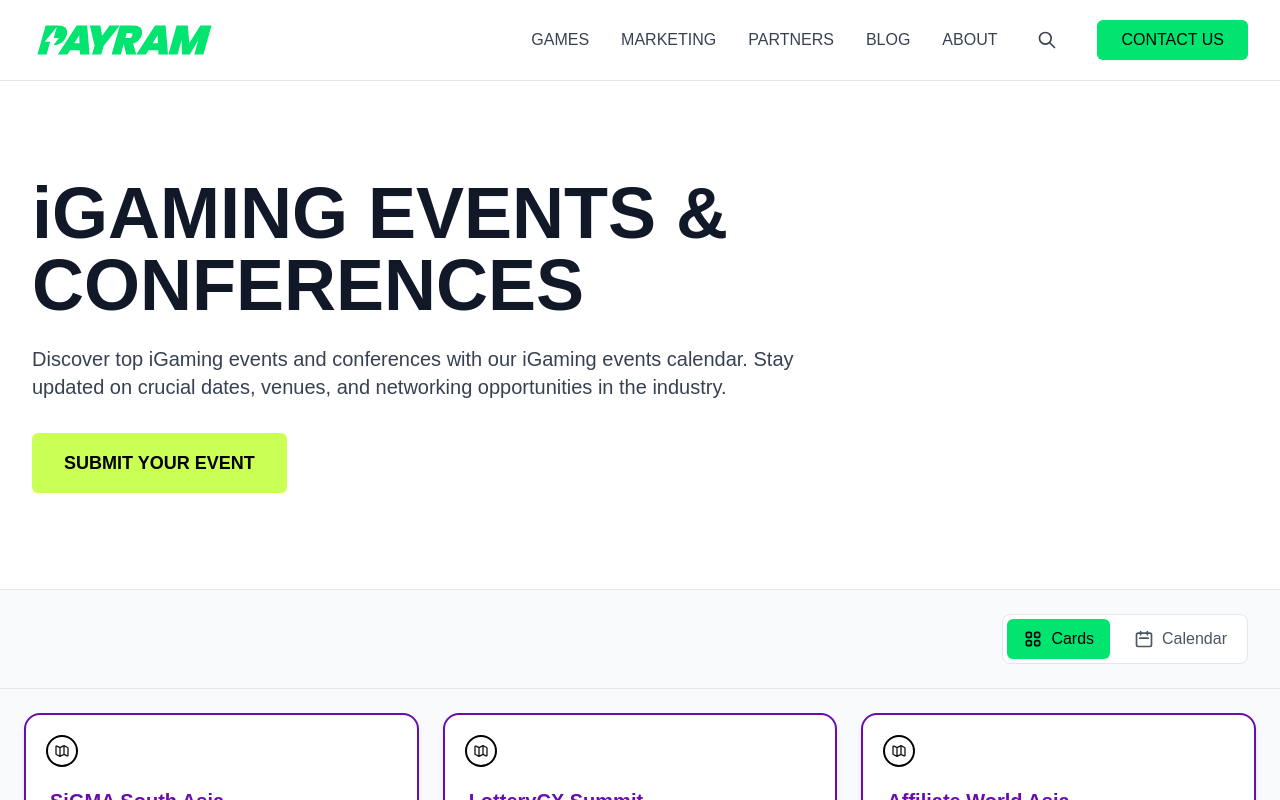
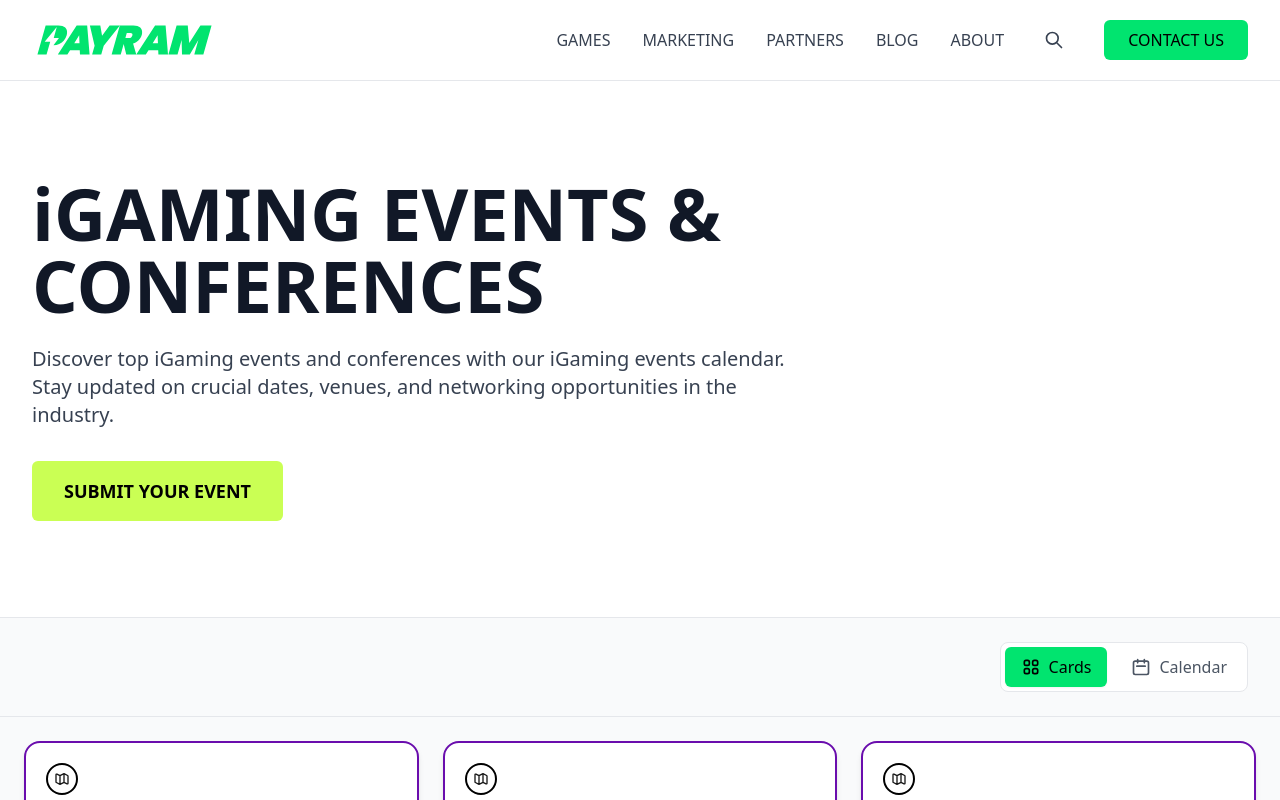
Before and after one commit to PayRam/gaming-event-calendar, a Next.js app: page / in a window 1280 px wide. Shown: the top 800 px of the page. Built offline with nearby package versions, Linux system fonts and the light colour scheme.

Commit message:
feat: integrate Poppins font for improved typography and styling

```diff
--- a/src/app/layout.tsx
+++ b/src/app/layout.tsx
@@ -1,5 +1,12 @@
 import type { Metadata } from "next";
+import { Poppins } from "next/font/google";
 import "./globals.css";
+
+const poppins = Poppins({
+  subsets: ["latin"],
+  weight: ["300", "400", "500", "600", "700", "800", "900"],
+  variable: "--font-poppins",
+});
 
 export const metadata: Metadata = {
   title: "Gaming Event Calendar",
@@ -13,7 +20,9 @@ export default function RootLayout({
 }>) {
   return (
     <html lang="en">
-      <body className="antialiased">{children}</body>
+      <body className={`${poppins.variable} font-sans antialiased`}>
+        {children}
+      </body>
     </html>
   );
 }
```
